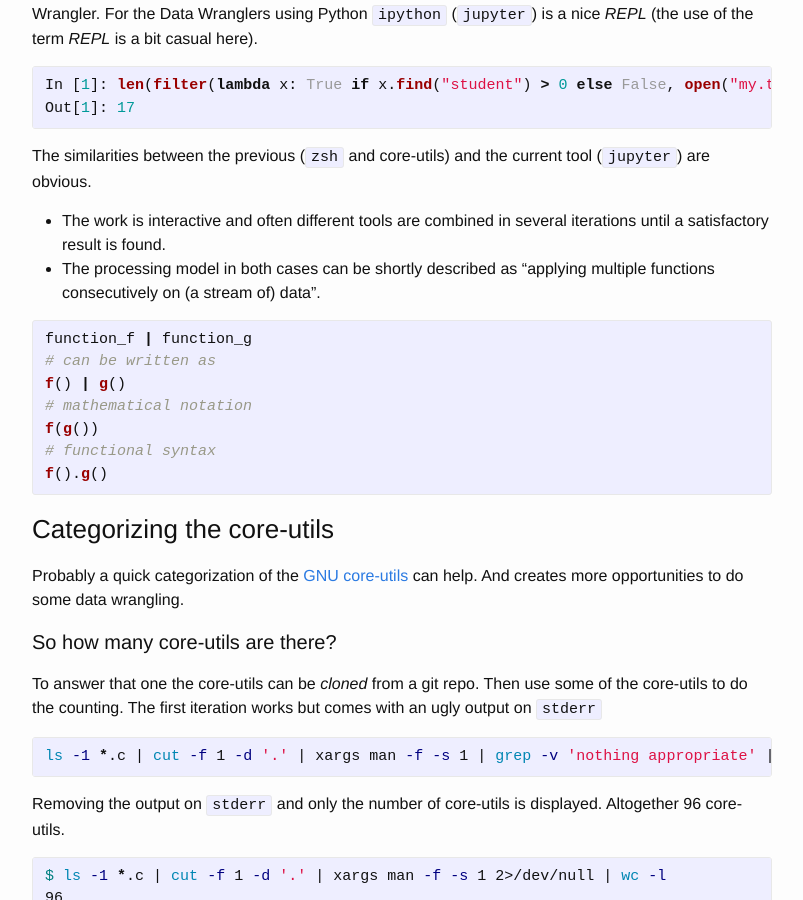
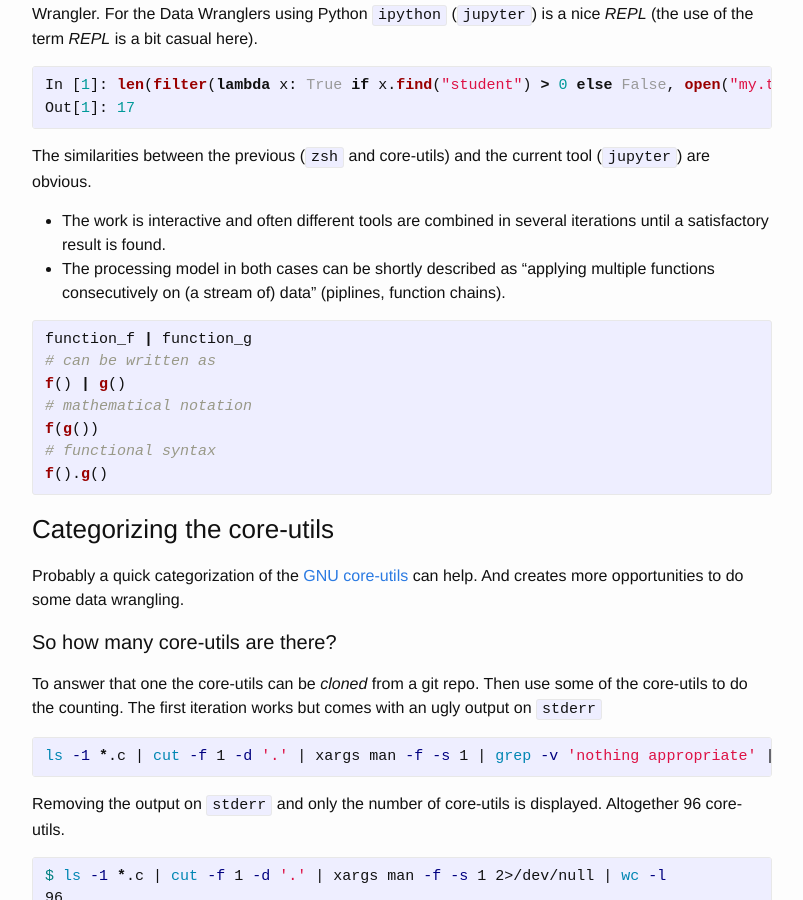
Before and after one commit to RawIron/jekyll-rawiron.github.io, a Jekyll site: the page built from _posts/2016-05-05-fsh-a-functional-programming-shell.markdown, in a window 1280 px wide and 900 px high, scrolled down 614 px. Shown: the whole window, without its empty margins (238-1041 px from the left). Built offline with Jekyll 4.4.1, drawn with Linux system fonts in a browser that asks for light colours.

Commit message:
add name for programming model

```diff
--- a/_posts/2016-05-05-fsh-a-functional-programming-shell.markdown
+++ b/_posts/2016-05-05-fsh-a-functional-programming-shell.markdown
@@ -34,7 +34,7 @@ Out[1]: 17
 The similarities between the previous (`zsh` and core-utils) and the current tool (`jupyter`) are obvious.
 
 * The work is interactive and often different tools are combined in several iterations until a satisfactory result is found.
-* The processing model in both cases can be shortly described as "applying multiple functions consecutively on (a stream of) data".
+* The processing model in both cases can be shortly described as "applying multiple functions consecutively on (a stream of) data" (piplines, function chains).
 
 {% highlight python %}
 function_f | function_g
```
